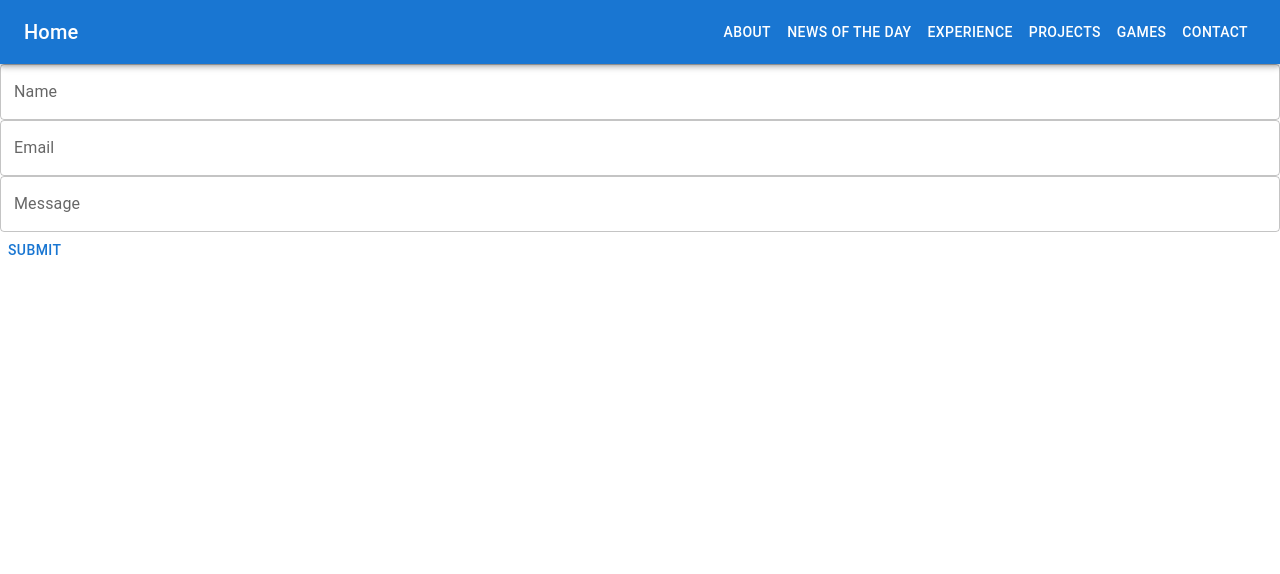
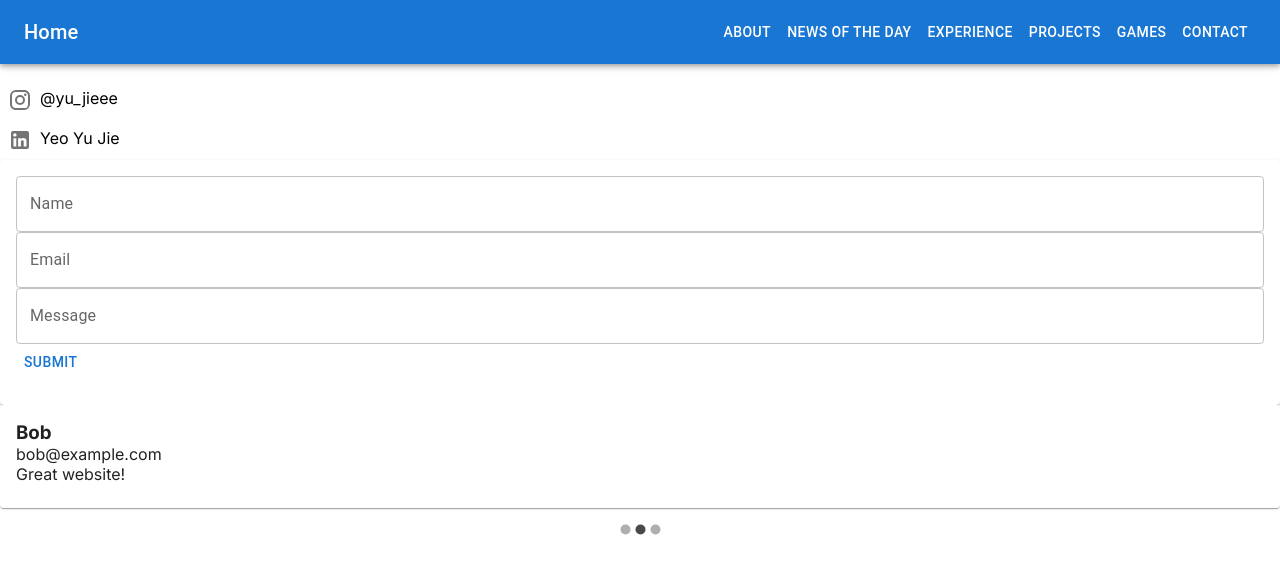
Before and after one commit to yeoyujie/developer-portfolio, a Next.js app: page /contact in a window 1280 px wide. Shown: the top 574 px of the page. Built offline with nearby package versions, Linux system fonts and the light colour scheme.

Commit message:
Added carousel for contact

```diff
--- a/package.json
+++ b/package.json
@@ -11,6 +11,7 @@
   "dependencies": {
     "@emotion/react": "^11.11.1",
     "@emotion/styled": "^11.11.0",
+    "@mui/icons-material": "^5.11.16",
     "@mui/material": "^5.13.5",
     "@types/node": "20.3.1",
     "@types/react": "18.2.12",
@@ -18,6 +19,7 @@
     "next": "13.4.6",
     "react": "18.2.0",
     "react-dom": "18.2.0",
+    "react-material-ui-carousel": "^3.4.2",
     "typescript": "5.1.3"
   }
 }
--- a/src/app/contact/page.tsx
+++ b/src/app/contact/page.tsx
@@ -1,18 +1,47 @@
-'use client'
+"use client";
 
-import { useState } from 'react';
-import { TextField, Button } from '@mui/material';
+import { useState } from "react";
+import Card from "@mui/material/Card";
+import CardContent from "@mui/material/CardContent";
+import TextField from "@mui/material/TextField";
+import Button from "@mui/material/Button";
+import IconButton from "@mui/material/IconButton";
+import InstagramIcon from "@mui/icons-material/Instagram";
+import LinkedInIcon from "@mui/icons-material/LinkedIn";
+import Carousel from "react-material-ui-carousel";
 
 export default function Contact() {
-  const [name, setName] = useState('');
-  const [email, setEmail] = useState('');
-  const [message, setMessage] = useState('');
+  const [name, setName] = useState("");
+  const [email, setEmail] = useState("");
+  const [message, setMessage] = useState("");
+
+  // example messages from the database
+  const messages = [
+    { name: "Alice", email: "alice@example.com", message: "Hello!" },
+    { name: "Bob", email: "bob@example.com", message: "Great website!" },
+    {
+      name: "Charlie",
+      email: "charlie@example.com",
+      message: "Keep up the good work!",
+    },
+  ];
 
   const handleSubmit = (event: React.FormEvent<HTMLFormElement>) => {
     event.preventDefault();
   };
-
   return (
+    <>
+      <IconButton href="https://www.instagram.com/yu_jieee">
+        <InstagramIcon />
+      </IconButton>
+      @yu_jieee
+      <br />
+      <IconButton href="https://www.linkedin.com/in/yeoyujie/">
+        <LinkedInIcon />
+      </IconButton>
+      Yeo Yu Jie
+      <Card>
+        <CardContent>
           <form onSubmit={handleSubmit}>
             <TextField
               label="Name"
@@ -35,5 +64,19 @@ export default function Contact() {
             />
             <Button type="submit">Submit</Button>
           </form>
+        </CardContent>
+      </Card>
+      <Carousel>
+        {messages.map((msg) => (
+          <Card key={msg.email}>
+            <CardContent>
+              <h3>{msg.name}</h3>
+              <p>{msg.email}</p>
+              <p>{msg.message}</p>
+            </CardContent>
+          </Card>
+        ))}
+      </Carousel>
+    </>
   );
 }
--- a/src/app/globals.css
+++ b/src/app/globals.css
@@ -18,10 +18,6 @@ body {
   overflow-x: hidden;
 }
 
-body {
-  color: rgb(var(--foreground-rgb));
-}
-
 a {
   color: inherit;
   text-decoration: none;
--- a/src/components/Navbar/index.tsx
+++ b/src/components/Navbar/index.tsx
@@ -18,7 +18,7 @@ const pages = [
 
 export default function Navbar() {
   return (
-    <AppBar position="static">
+    <AppBar position="static" sx={{ marginBottom: '16px' }}>
       <Toolbar>
         <Typography variant="h6" component="div" sx={{ flexGrow: 1 }}>
           <Link href="/">Home</Link>
```
Also changed, not shown: 1 other file (tests, documents, lock files or other folders). Lines whose indentation alone changed are shown as unchanged.
